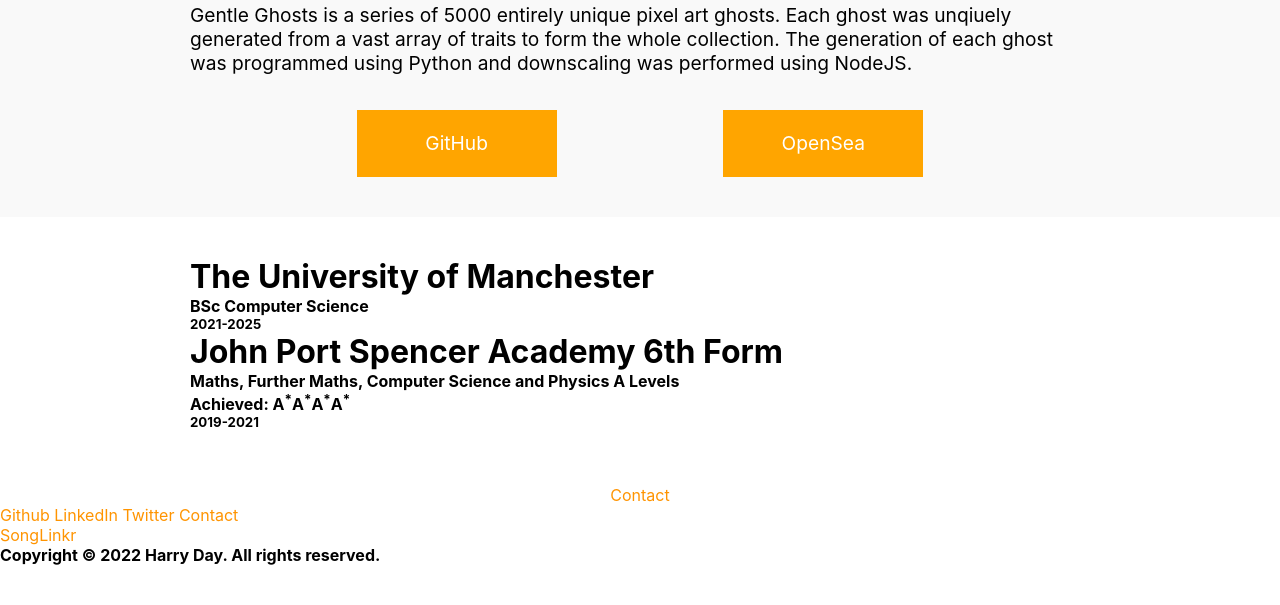
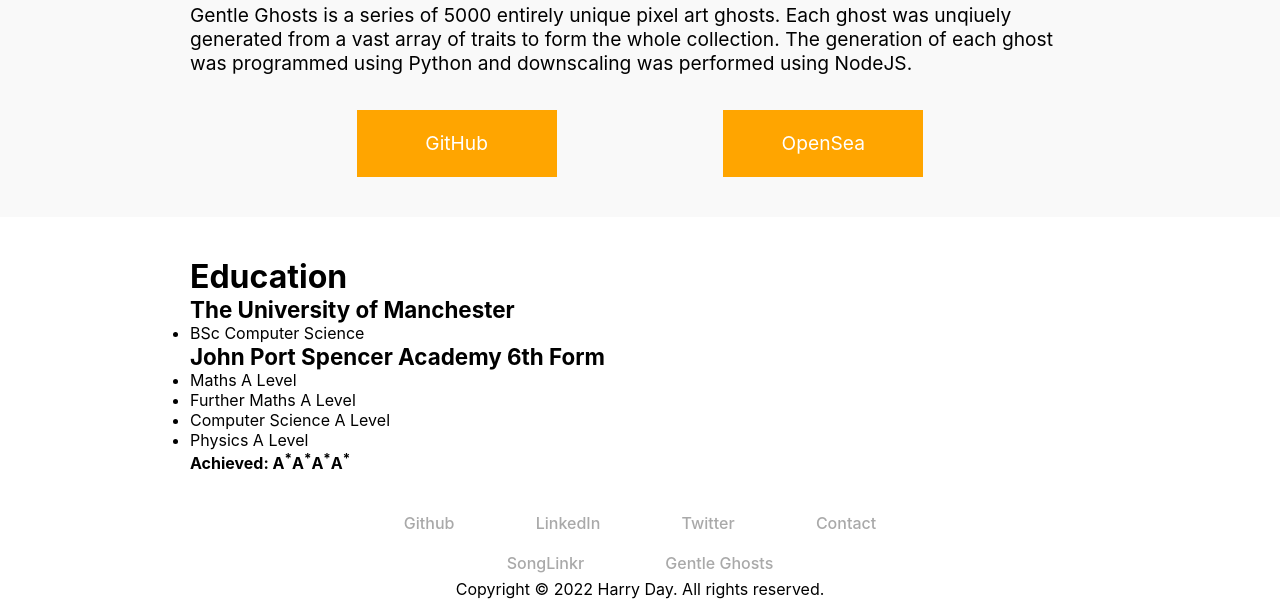
Before and after one commit to harrydayexe/website, a plain HTML site: page index.html in a window 1280 px wide. Shown: the part 1017-1622 px from the top of the page. Before the commit the page ends 1582 px from the top, so only its background shows below. Drawn offline with Linux system fonts and the light colour scheme.

Commit message:
Slight work on Education and finished Footer

```diff
--- a/index.html
+++ b/index.html
@@ -94,20 +94,25 @@
             </div>
             <div class="education section">
                 <div class="section-inner wrapper">
+                    <h2>Education</h2>
                     <div class="school">
-                        <h2>The University of Manchester</h2>
-                        <h4 class="subject">BSc Computer Science</h4>
-                        <h5>2021-2025</h5>
+                        <h3>The University of Manchester</h3>
+                        <ul>
+                            <li>BSc Computer Science</li>
+                        </ul>
                     </div>
                     <div class="school">
-                        <h2>John Port Spencer Academy 6th Form</h2>
-                        <h4 class="subject">Maths, Further Maths, Computer Science and Physics A Levels</h4>
+                        <h3>John Port Spencer Academy 6th Form</h3>
+                        <ul>
+                            <li>Maths A Level</li>
+                            <li>Further Maths A Level</li>
+                            <li>Computer Science A Level</li>
+                            <li>Physics A Level</li>
+                        </ul>
                         <h4 class="achieved">Achieved: A<sup>*</sup>A<sup>*</sup>A<sup>*</sup>A<sup>*</sup></h4>
-                        <h5>2019-2021</h5>
                     </div>
                 </div>
             </div>
-            <div class="contact button"><a href="mailto:contact@harryday.xyz">Contact</a></div>
         </main>
 
         <!-- Footer -->
@@ -118,8 +123,10 @@
                 <a href="https://twitter.com/harrydayexe">Twitter</a>
                 <a href="mailto:contact@harryday.xyz">Contact</a>
             </div>
+            <br>
             <div class="footerProjects">
                 <a href="https://songlinkr.harryday.xyz">SongLinkr</a>
+                <a href="https://github.com/GentleGhosts/images">Gentle Ghosts</a>
             </div>
             <h4>Copyright © 2022 Harry Day. All rights reserved.</h4>
         </footer>
--- a/styles/scss/master.scss
+++ b/styles/scss/master.scss
@@ -29,6 +29,35 @@ body {
     margin: auto;
 }
 
+// Title Size
+h1 {
+    font-size: 3rem;
+    font-family: ui-monospace, Menlo, Monaco, "Cascadia Mono", "Segoe UI Mono", "Roboto Mono", "Oxygen Mono", "Ubuntu Monospace", "Source Code Pro","Fira Mono", "Droid Sans Mono", "Courier New", monospace;
+    font-weight: 700;
+
+    span {
+        color: colours.$mainAccent;
+    }
+
+    @include mediaQuery.media-breakpoint-up(md) {
+        font-size: 4rem;
+    }
+}
+
+h2 {
+    font-size: 1.7rem;
+    @include mediaQuery.media-breakpoint-up(md) {
+        font-size: 2rem;
+    }
+}
+
+h3 {
+    font-size: 1.1rem;
+    @include mediaQuery.media-breakpoint-up(md) {
+        font-size: 1.4rem;
+    }
+}
+
 a {
     text-decoration: none;
     color: colours.$mainAccent;
@@ -41,28 +70,6 @@ a {
 p {
     @include mediaQuery.media-breakpoint-up(md) {
         font-size: 1.2rem;
-    }
-}
-
-h2 {
-    font-size: 1.7rem;
-    @include mediaQuery.media-breakpoint-up(md) {
-        font-size: 2rem;
-    }
-}
-
-// Title Size
-h1 {
-    font-size: 3rem;
-    font-family: ui-monospace, Menlo, Monaco, "Cascadia Mono", "Segoe UI Mono", "Roboto Mono", "Oxygen Mono", "Ubuntu Monospace", "Source Code Pro","Fira Mono", "Droid Sans Mono", "Courier New", monospace;
-    font-weight: 700;
-
-    span {
-        color: colours.$mainAccent;
-    }
-
-    @include mediaQuery.media-breakpoint-up(md) {
-        font-size: 4rem;
     }
 }
 
@@ -204,3 +211,43 @@ header {
 .contact.button {
     margin: auto;
 }
+
+footer {
+    margin: 50px, 0;
+    text-align: center;
+    clear: both;
+
+    a {
+        color: colours.$linkTextColor;
+        text-decoration: none;
+        font-weight: 500;
+
+        &:hover {
+            text-decoration: underline;
+        }
+        // Mobile Styling
+        @include mediaQuery.media-breakpoint-down(sm) {
+            display: block;
+            line-height: 2;
+        }
+        // Override Styling
+        @include mediaQuery.media-breakpoint-up(sm) {
+            // Apply a right margin to all but the last link
+            &:not(:last-of-type) {
+                margin-right: 6%;
+            }
+        };
+    }
+
+    h4 {
+        font-weight: 400;
+        font-size: 1rem;
+        line-height: 2;
+    }
+
+    h5 {
+        font-variant-position: 0.75rem;
+        color: colours.$lightGrey;
+        line-height: 2;
+    }
+}
```
Also changed, not shown: styles/css/master.css.
